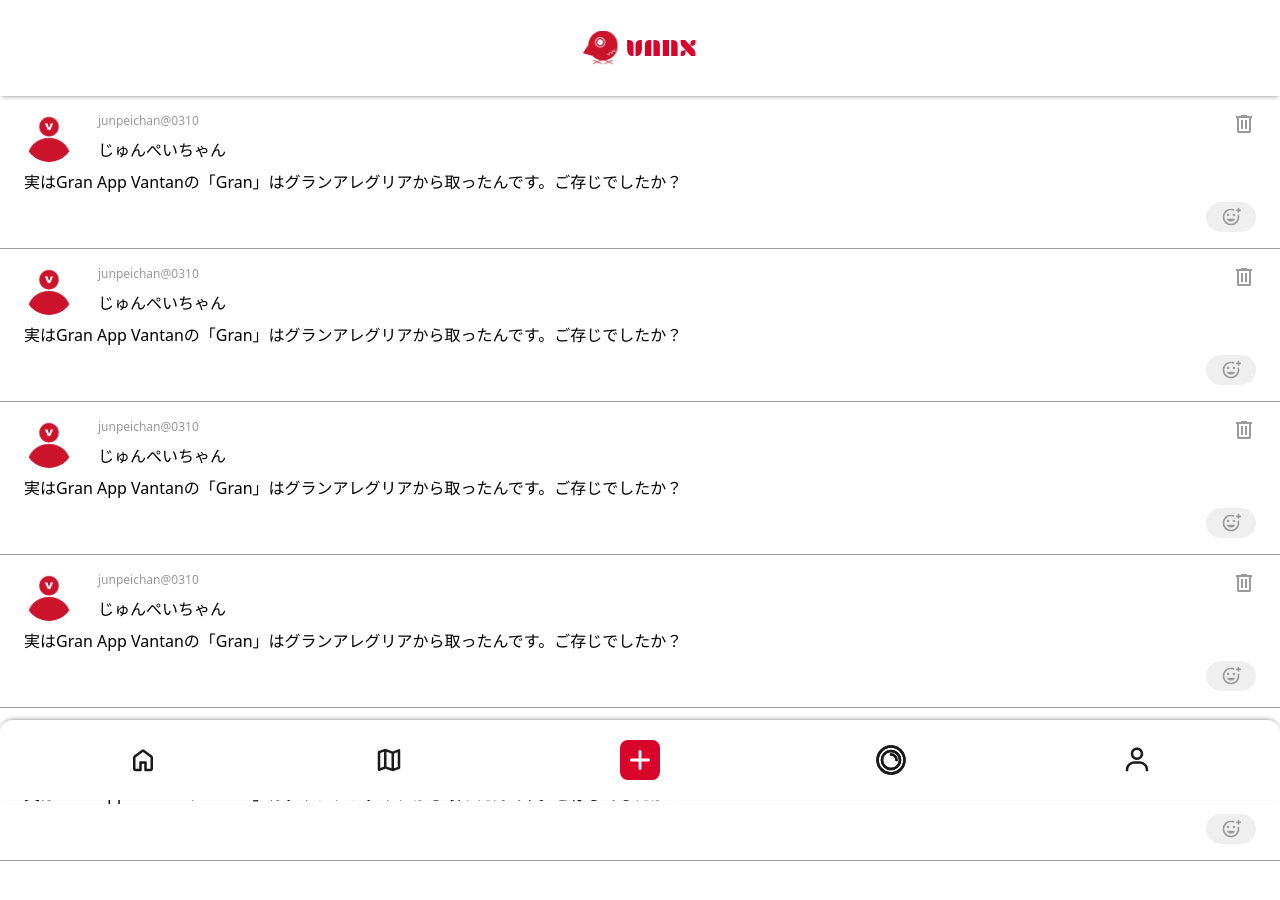
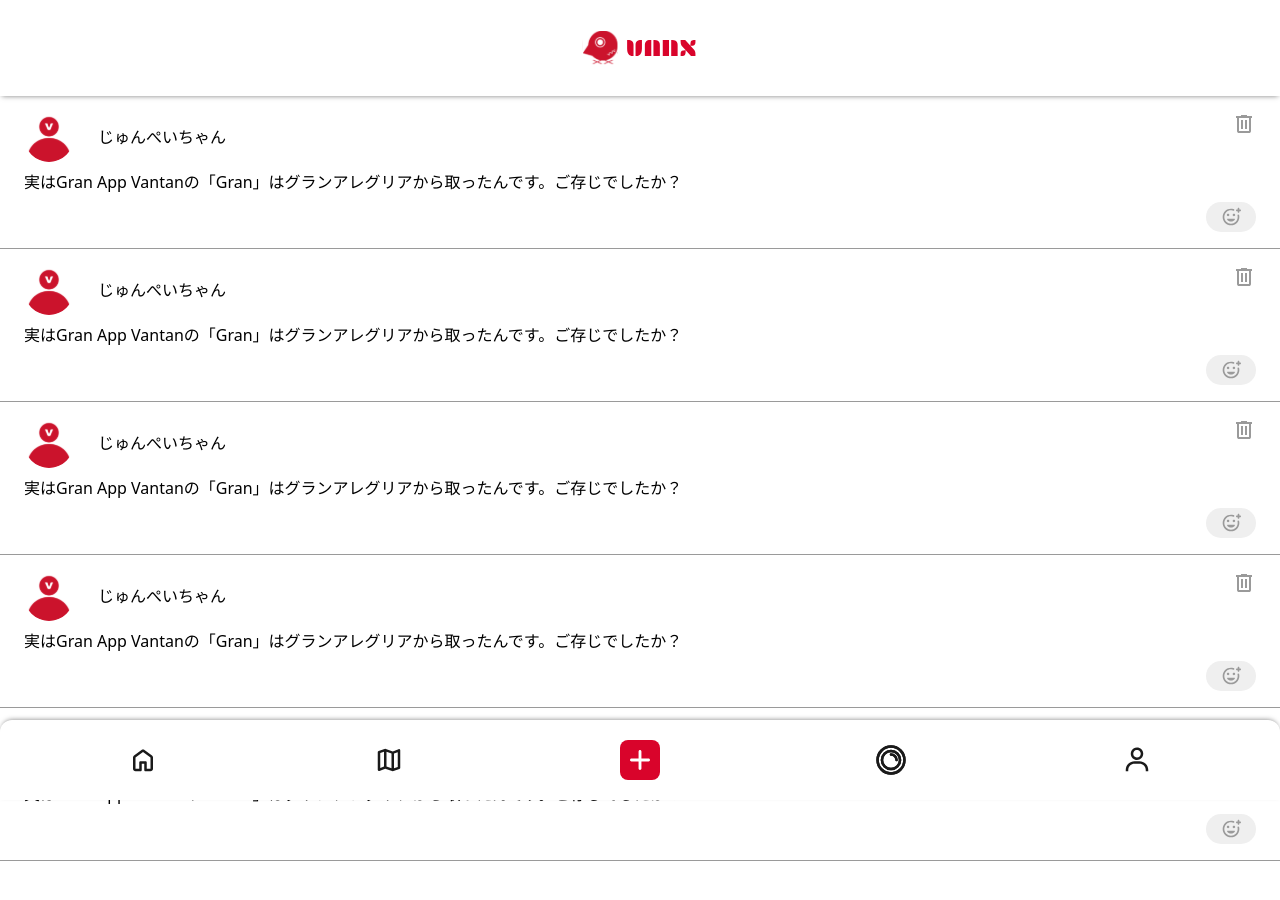
Before and after one commit to Gran-App-Vantan/vanx-frontend, a Next.js app in the folder vanx-app/: page / in a window 1280 px wide. Shown: the top 900 px of the page. Built offline with nearby package versions, Linux system fonts and the light colour scheme.

Commit message:
PostItemでuser.idを表示しないように変更

```diff
--- a/vanx-app/components/features/post/PostItem.tsx
+++ b/vanx-app/components/features/post/PostItem.tsx
@@ -19,8 +19,7 @@ export function PostItem({ post, onDelete, onClick }: PostItemProps) {
           <Image src={post.imageSrc} alt="user-icon" width={50} height={50} />
         </Link>
 
-        <div className="flex flex-col gap-2">
-          <p className="text-small text-text-gray">{post.userId}</p>
+        <div className="flex items-center gap-2">
           <h2 className="text-bold">{post.userName}</h2>
         </div>
 
```
